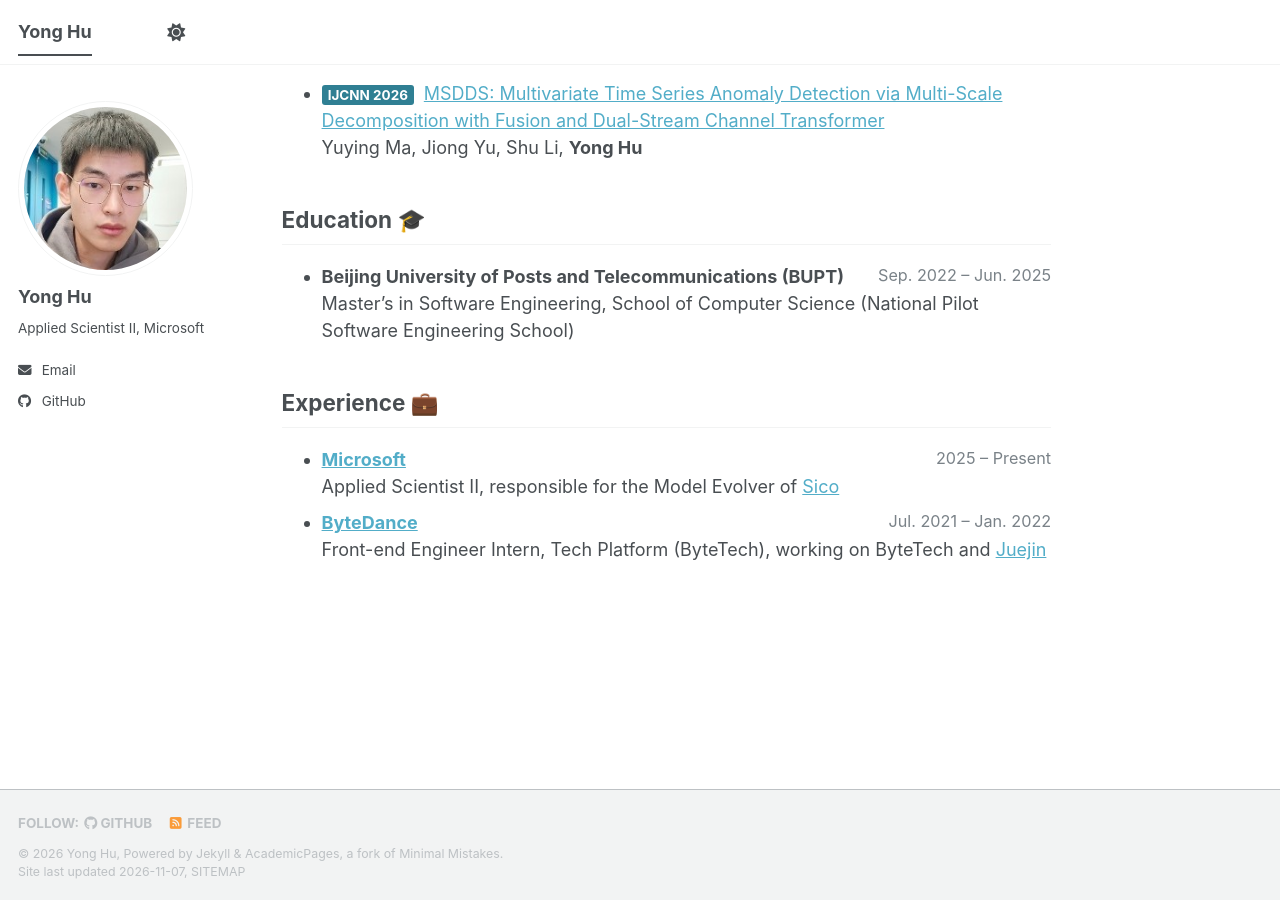
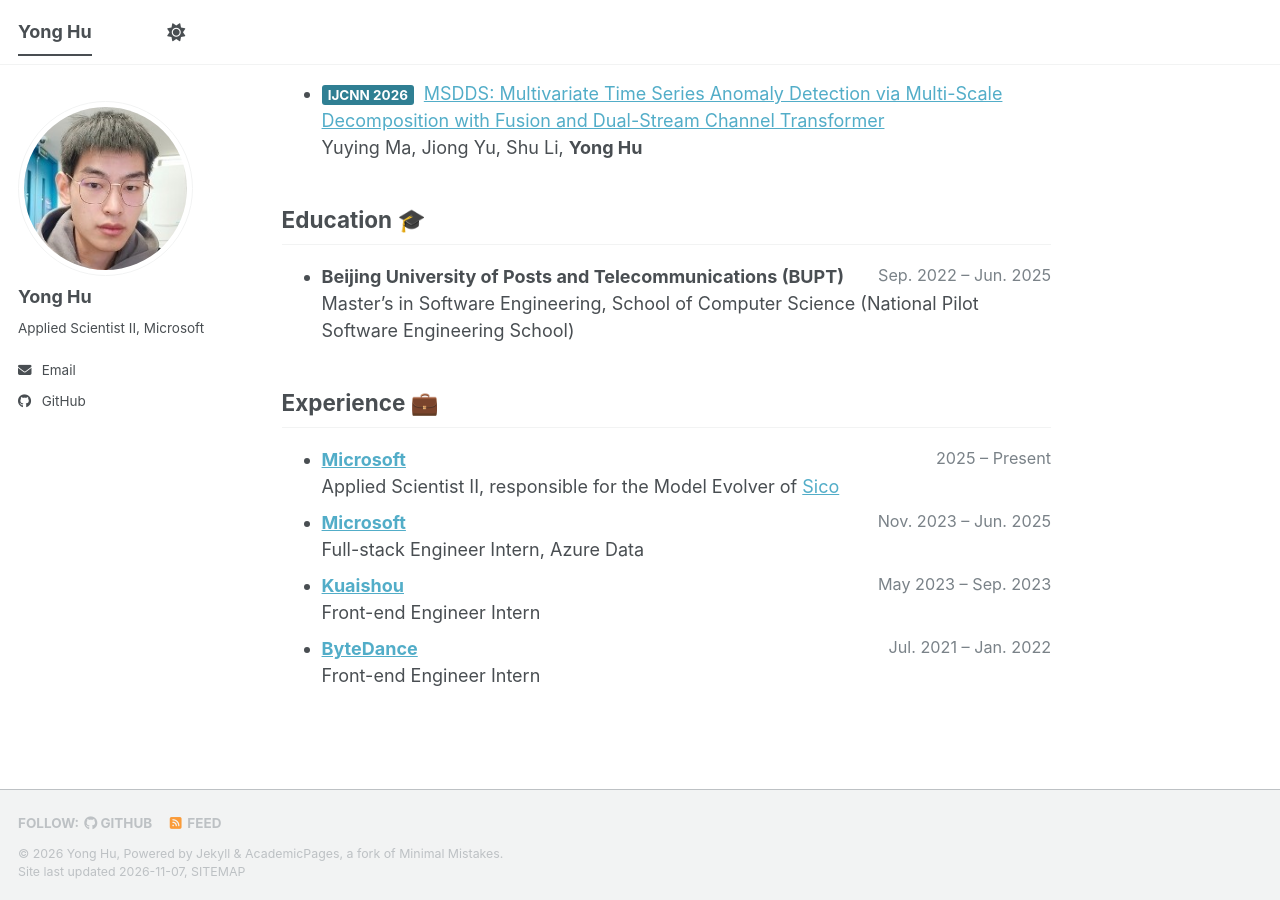
Before and after one commit to huyonger/huyonger.github.io, a Jekyll site: the page built from _pages/about.md, in a window 1280 px wide and 900 px high, scrolled down 703 px. Built offline with Jekyll 4.4.1, drawn with Linux system fonts in a browser that asks for light colours; a script bundle is joined from its source files by our own code; a style sheet for code colours, icons or effects is not loaded.

Commit message:
Add Kuaishou and Azure Data internships; trim the ByteDance entry
Co-Authored-By: Claude Opus 5.5 <noreply@anthropic.com>

```diff
--- a/_pages/about.md
+++ b/_pages/about.md
@@ -50,5 +50,9 @@ I'm Yong Hu, an Applied Scientist II at [Microsoft](https://www.microsoft.com/),
 
 - **[Microsoft](https://www.microsoft.com/)** <span class="cv-date">2025 – Present</span>
   Applied Scientist II, responsible for the Model Evolver of [Sico](https://github.com/microsoft/Sico)
+- **[Microsoft](https://www.microsoft.com/)** <span class="cv-date">Nov. 2023 – Jun. 2025</span>
+  Full-stack Engineer Intern, Azure Data
+- **[Kuaishou](https://www.kuaishou.com/)** <span class="cv-date">May 2023 – Sep. 2023</span>
+  Front-end Engineer Intern
 - **[ByteDance](https://www.bytedance.com/)** <span class="cv-date">Jul. 2021 – Jan. 2022</span>
-  Front-end Engineer Intern, Tech Platform (ByteTech), working on ByteTech and [Juejin](https://juejin.cn/)
+  Front-end Engineer Intern
```
